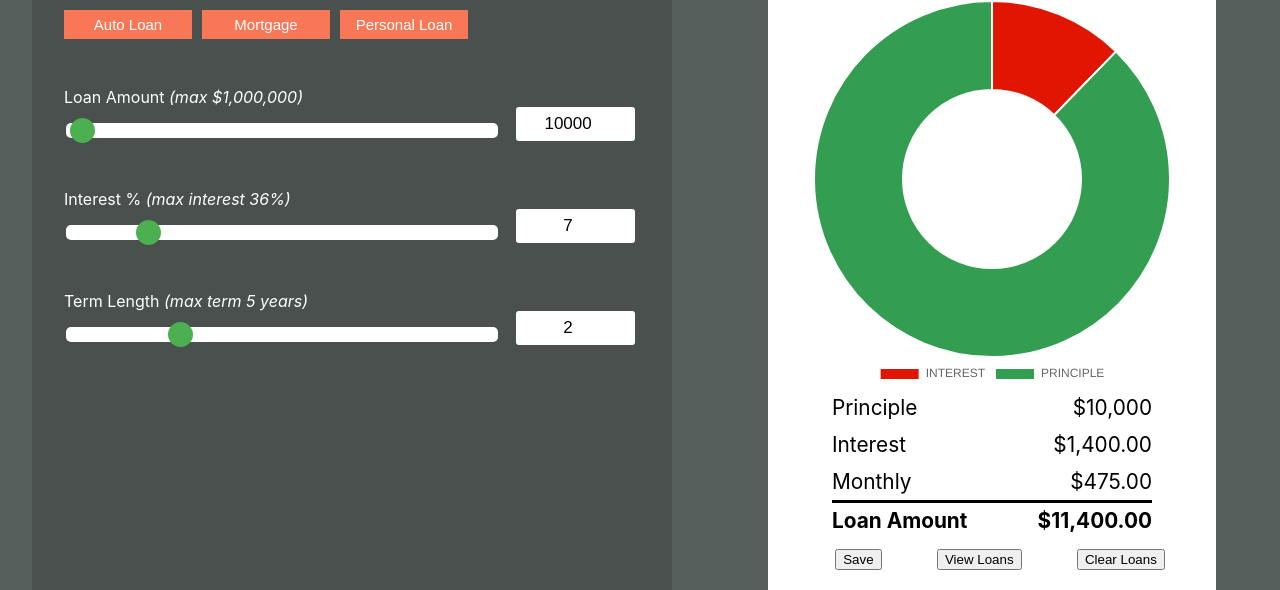
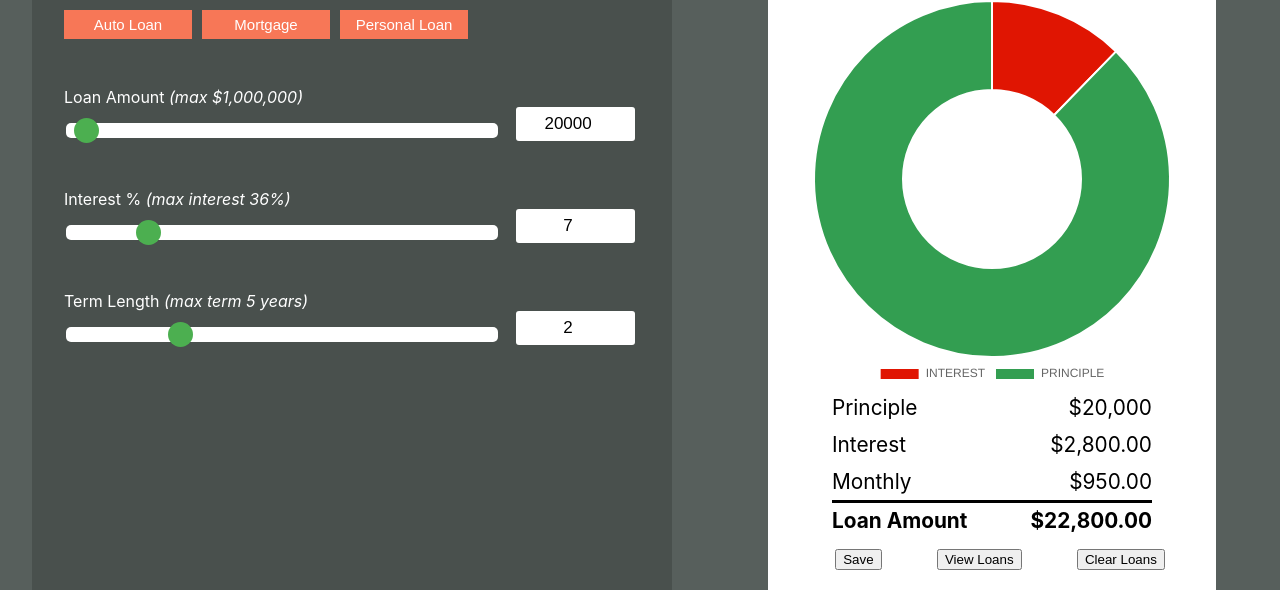
Before and after one commit to raulthedeveloper/loan_calculator, a React (Create React App) app: page / in a window 1280 px wide. Shown: the part 194-784 px from the top of the page. Built offline with nearby package versions, Linux system fonts and the light colour scheme.

Commit message:
fixed bugs, started implementing loan item select for chart

```diff
--- a/src/App.js
+++ b/src/App.js
@@ -2,15 +2,38 @@ import './App.css';
 import Controls from "./components/Controls/Controls"
 import Display from "./components/Display/index"
 import GlobalContext  from "./store/global-context"
-import { useState, useEffect } from 'react'
-import ClearList from '../src/Hooks/ClearList'
+import { useState, useEffect,useReducer } from 'react'
 
 
 let dataArray = []
 
 
+const ACTIONS = {
+  ADD_LOAN:'add-loan',
+  CLEAR_LOANS: 'clear-loans',
+  SHOW_LOANS: 'show-loans',
+  LOAD_LOANS: 'load-loans'
+}
+
+
+
+
+
 function App() {
 // Sets up component state
+const [ loans, dispatch ] = useReducer(reducer,{
+  save:null
+})
+
+function reducer(loans,action){
+  switch(action.type){
+    case ACTIONS.ADD_LOAN:
+
+      default:
+        throw new Error();
+  }
+}
+
 
 // let [ loanType, setLoanType ] = useState(String)
 let [ loanData, setLoanData ] = useState(String)
@@ -27,20 +50,18 @@ let [ save, setSave ] = useState()
 
 let [ showLoans, setShowLoans ] = useState(false)
 
+let [ listItem, setListItem ] = useState(false)
 
 
 
 /////////////////////Handles Saving to local storage/////////////////
 
 function saveHandler(loanName){
+  dataArray.push({loanName,loan})
+    setSave(save =>[...(save || [] || {}), {loanName,loan}])
+    localStorage.setItem('loans',JSON.stringify(dataArray))
+}
 
-  dataArray.push({loanName,loan})
-   localStorage.setItem('loans',JSON.stringify(dataArray))
-console.log(dataArray)
-   setSave(save =>[...(save || [] || {}), {loanName,loan}])
-
-
-}
 
 
 
@@ -82,6 +103,21 @@ function deleteItem(index){
 }
 
 
+///////////// Updates graph when user clicks on saved loan item//////////////////////
+function updateCurrentChart(index){
+  updateData(
+    save[index].loan.term,
+    save[index].loan.amount,
+    save[index].loan.interest,
+    save[index].loan.loanType
+  )
+  setShowLoans(false)
+  setListItem(true)
+}
+
+
+
+
 
 
  ///////////// Wipes all loan data from local storage/////////////////////////
@@ -96,7 +132,11 @@ function clearLoans(){
   }
 
 
-// updateData is passed to Controls component in order to get values to set to local state/////////
+
+
+
+
+////// updateData is passed to Controls component in order to get values to set to local state/////////
 function updateData(term,amount,interest,loanType){
   setLoan({term,amount,interest,loanType})
   }
@@ -104,12 +144,18 @@ function updateData(term,amount,interest,loanType){
 
 
 
+
+
+///////// when page loads checks if localstorage exist if it does it updates the dataArray and save state
   function loadList(){
+    setSave([])
+
     if(localStorage.getItem('loans')){
-      // console.log(JSON.parse(localStorage.getItem('loans')))
+      dataArray.push(...JSON.parse(localStorage.getItem('loans')))
       setSave(save =>[...(save || [] || {}), ...JSON.parse(localStorage.getItem('loans'))])
 
     }
+
   }
 
 
@@ -128,17 +174,18 @@ useEffect(()=>{
       loan,
       displayLoan,
       loanData,
-      deleteItem
+      deleteItem,
+      updateCurrentChart
     }
       }>
     <div className="App">
     <div className="container">
       <div className="col">
-      <Controls updateData={updateData} />
+      <Controls listItem={listItem} payload={loan} updateData={updateData} />
 
       </div>
     <div className="col">
-    <Display payload={loan} clear={clearLoans} showLoans={showLoans}/>
+    <Display  payload={loan} clear={clearLoans} showLoans={showLoans}/>
     </div>
 
 
--- a/src/components/Controls/Controls.js
+++ b/src/components/Controls/Controls.js
@@ -25,7 +25,7 @@ export default class Controls extends Component {
         this.setState({
             term:2,
             interest:7,
-            amount:10000
+            amount:20000
         },()=> this.props.updateData(this.state.term,this.state.amount,this.state.interest,this.state.loanType))
     }
 
@@ -34,6 +34,20 @@ export default class Controls extends Component {
             this.props.updateData(this.state.term,this.state.amount,this.state.interest,this.state.loanType)
 
         }
+
+        // I have to update the state from the payload
+        // I just need to come up with a conditional to trigger the update
+
+
+        // if(pP.payload.loanType !== this.state.loanType){
+        //     console.log('did update fired')
+        //     this.setState({
+        //         term:this.props.payload.term,
+        //         amount:this.props.payload.amount,
+        //         interest:this.props.payload.interest,
+        //         loanType:this.props.payload.loanType
+        //     })
+        // }
     }
 
 
--- a/src/components/Controls/Sliders.js
+++ b/src/components/Controls/Sliders.js
@@ -4,8 +4,10 @@ import './controls.css'
 
 
 
+export default function Sliders(props) {
 
-export default function Sliders(props) {
+
+
 
 let {interestMax,termMax,interest,term,amount } = props.data
 
--- a/src/components/Display/DisplaySavedLoans.js
+++ b/src/components/Display/DisplaySavedLoans.js
@@ -24,9 +24,9 @@ export default function DisplaySavedLoans() {
            {
 
                 !ctx.save ? <h3>No Loans saved</h3> :  ctx.save.map((e,index) =>{
-                        return <div key={index} className="loan-list">
+                        return <div key={index}  className="loan-list">
                             <div className="delete-item" onClick={() => ctx.deleteItem(index)}>x</div>
-                            <ul style={{listStyle: 'none',paddingLeft: '10px'}}  >
+                            <ul onClick={() => ctx.updateCurrentChart(index)} style={{listStyle: 'none',paddingLeft: '10px'}}  >
                                 <li>Name: {e.loanName}</li>
                                 <li>Loan Type:</li>
                                 <li>Years: {e.loan.term}</li>
--- a/src/components/Display/display.css
+++ b/src/components/Display/display.css
@@ -40,6 +40,7 @@
     font-size: 13px;
     font-weight: bold;
     float: right;
+    z-index: 4;
 }
 
 .delete-item:hover{
```
Also changed, not shown: 1 other file (tests, documents, lock files or other folders).
